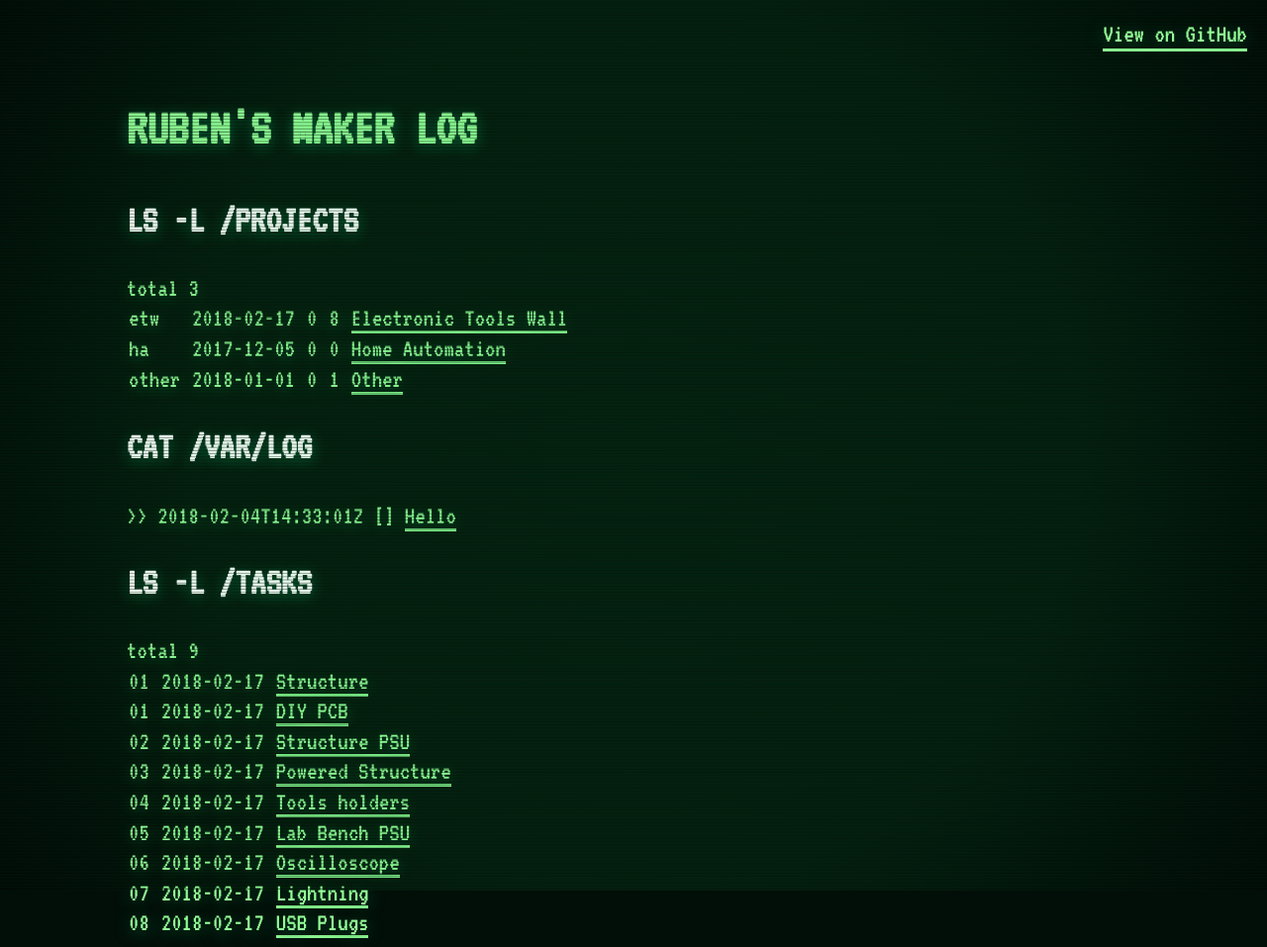
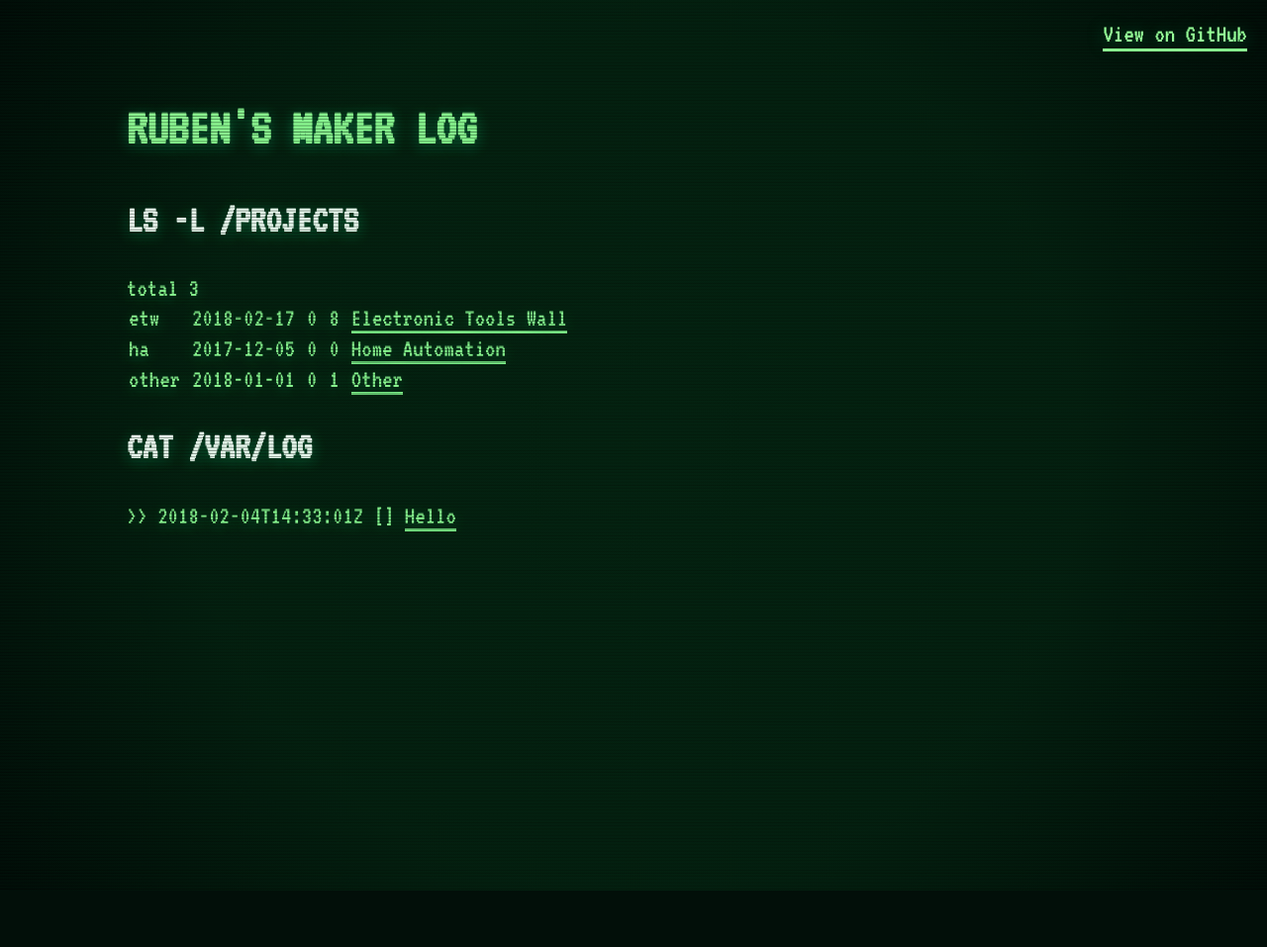
Before and after one commit to ruben-podadera/maker-log, a Jekyll site: the page built from index.md, in a window 1280 px wide. Shown: the whole page at 99% size. Built offline with Jekyll 4.4.1, drawn with Linux system fonts in a browser that asks for light colours; after the commit the page ends 900 px from its top, so only the background shows below that.

Commit message:
clean index + change post layout

```diff
--- a/_layouts/post.html
+++ b/_layouts/post.html
@@ -2,3 +2,4 @@
 layout: default
 ---
 {{ content }}
+{{ page.date }}
--- a/_posts/2018-02-04-hello.markdown
+++ b/_posts/2018-02-04-hello.markdown
@@ -12,11 +12,11 @@ comments: true
   Since I'm a kid I love to build things. But I barely keep a trace of what I've been doing.
 </p>
 <p>
-  This place is here for that. Keeping a trace of what I've been doing. And it could be useful
-  for other people, its even better ;-).
+  This place is here for that. Keeping a trace of what I've been doing. And if it could be useful
+  for other people it will make me happier ;-).
 </p>
 <p>
-  On the homepage, you can find the list of projects I will work on in 2018.
+  On the <a href="{{"/" | relative_url}}">homepage</a>, you can find the list of projects I had/will work on.
 </p>
 <p>
   Cheers, Ruben
--- a/index.md
+++ b/index.md
@@ -41,22 +41,3 @@ title: Ruben's Maker Log
     </li>
 {% endfor %}
 </ul>
-
-<h2>ls -l /tasks</h2>
-<div>
-<span>total {{site.tasks | size }}</span>
-<table class="ls">
-{% assign tasks = site.tasks | sort: 'uid' %}
-{% for task in tasks  %}
-  <tr>
-    <td>{{task.uid}}</td>
-    <td>{{task.date | date: "%Y-%m-%d" }}</td>
-    <td>
-      <a href="{{ task.url | relative_url }}">
-        {{task.title}}
-      </a>
-    </td>
-  </tr>
-{% endfor %}
-</table>
-</div>
```
Also changed, not shown: 13 other files.
